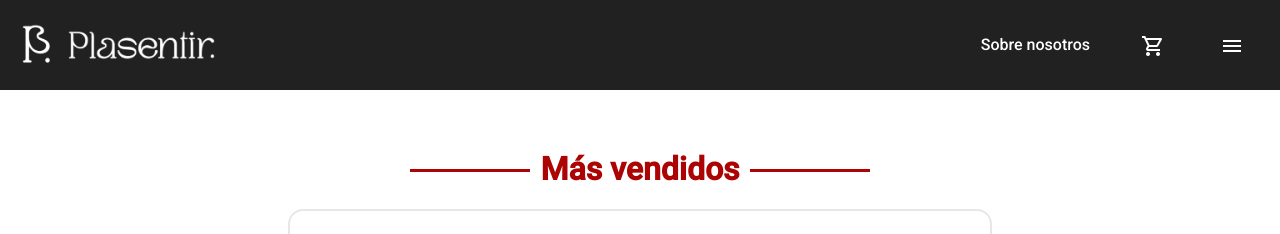
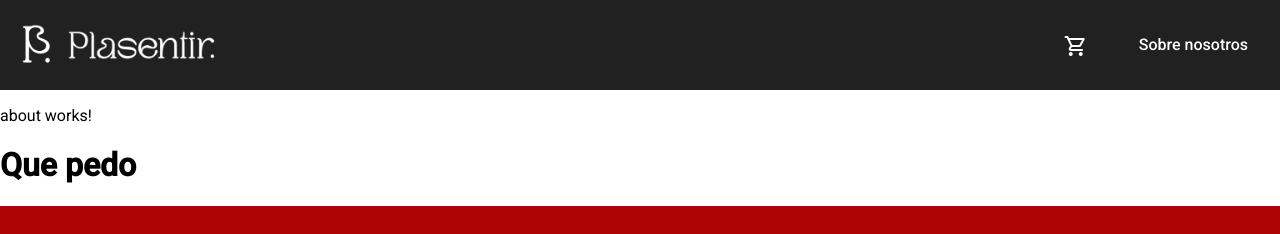
Before and after one commit to BeJuanitox/plasentir, an Angular app: page /about in a window 1280 px wide. Before the commit this address led to /products. Shown: the top 234 px of the page. Built offline with nearby package versions, Linux system fonts and the light colour scheme; no server answers.

Commit message:
Add about component

```diff
--- a/src/app/app-routing.module.ts
+++ b/src/app/app-routing.module.ts
@@ -1,11 +1,16 @@
 import { NgModule } from "@angular/core";
 import { RouterModule, Routes } from "@angular/router";
 import { ProductsComponent } from './pages/products/products.component';
+import { AboutComponent } from "./pages/about/about.component";
 
 export const routes: Routes = [
   {
     path: 'products',
     component: ProductsComponent
+  },
+  {
+    path: 'about',
+    component: AboutComponent
   },
   {
     path: '**',
--- a/src/app/app.module.ts
+++ b/src/app/app.module.ts
@@ -17,6 +17,7 @@ import { SearchBarComponent } from './components/search-bar/search-bar.component
 import { ShoppingCartModalComponent } from './components/shopping-cart-modal/shopping-cart-modal.component';
 import { TopSellersComponent } from './components/top-sellers/top-sellers.component';
 import { PaginatePipe } from './pipes/paginate.pipe';
+import { AboutComponent } from './pages/about/about.component';
 
 
 @NgModule({
@@ -30,7 +31,8 @@ import { PaginatePipe } from './pipes/paginate.pipe';
     ShoppingCartModalComponent,
     WhatsappButtonComponent,
     TopSellersComponent,
-    PaginatePipe
+    PaginatePipe,
+    AboutComponent
   ],
   imports: [
     HttpClientModule,
--- a/src/app/components/header/header.component.html
+++ b/src/app/components/header/header.component.html
@@ -3,20 +3,13 @@
   <mat-toolbar color="black">
     <span class="example-spacer"></span>
     <div class="example-flex-container">
-      <button class="aboutUs" mat-button>Sobre nosotros</button>
       <button mat-button (click)="showShoppingCart()">
-        <span
-          [matBadge]="shoppingCartCounter"
-          [matBadgeHidden]="shoppingCartCounter === 0"
-          matBadgeColor="warn"
-          class="icoShoppingCart material-symbols-outlined"
-        >
-        shopping_cart
-      </span>
+        <span [matBadge]="shoppingCartCounter" [matBadgeHidden]="shoppingCartCounter === 0" matBadgeColor="warn"
+          class="icoShoppingCart material-symbols-outlined">
+          shopping_cart
+        </span>
       </button>
-      <button mat-button>
-        <mat-icon>menu</mat-icon>
-      </button>
+      <button [routerLink]="['/about']" class="aboutUs" mat-button>Sobre nosotros</button>
     </div>
   </mat-toolbar>
 </div>
--- a/src/app/components/header/header.component.scss
+++ b/src/app/components/header/header.component.scss
@@ -32,6 +32,7 @@
 
     .aboutUs {
       font-size: 16px;
+      color: $white;
     }
   }
 }
--- a/src/app/ng-material/ng-material.module.ts
+++ b/src/app/ng-material/ng-material.module.ts
@@ -7,8 +7,10 @@ import { MatDialogModule } from '@angular/material/dialog';
 import { MatIconModule } from '@angular/material/icon';
 import { MatInputModule } from '@angular/material/input';
 import { MatListModule } from '@angular/material/list';
+import { MatMenuModule } from '@angular/material/menu';
 import { MatPaginatorModule } from '@angular/material/paginator';
 import { MatToolbarModule } from '@angular/material/toolbar';
+
 
 @NgModule({
   declarations: [],
@@ -20,6 +22,7 @@ import { MatToolbarModule } from '@angular/material/toolbar';
     MatIconModule,
     MatInputModule,
     MatListModule,
+    MatMenuModule,
     MatPaginatorModule,
     MatToolbarModule
   ]
--- /dev/null
+++ b/src/app/pages/about/about.component.html
@@ -0,0 +1,3 @@
+<p>about works!</p>
+
+<h1>Que pedo</h1>
--- /dev/null
+++ b/src/app/pages/about/about.component.ts
@@ -0,0 +1,15 @@
+import { Component, OnInit } from '@angular/core';
+
+@Component({
+  selector: 'app-about',
+  templateUrl: './about.component.html',
+  styleUrls: ['./about.component.scss']
+})
+export class AboutComponent implements OnInit {
+
+  constructor() { }
+
+  ngOnInit(): void {
+  }
+
+}
```
Also changed, not shown: src/app/pages/about/about.component.scss (added), 1 other file (tests, documents, lock files or other folders).
